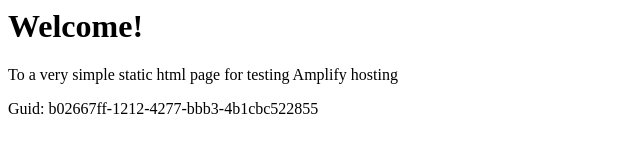
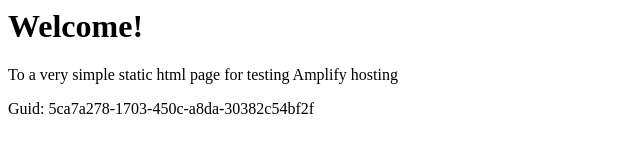
Before and after one commit to aws-aemilia-yul/Github-PR-Commit-Integration-Test-DoNotTouch-GitHubWebhookPushCanaryTest-v1-prod-ca-central-1, a website: page src/index.html in a window 1280 px wide. Shown: the full height of the page, 0-640 px from the left. Drawn offline with Linux system fonts and the light colour scheme.

Commit message:
commit from integ tests

```diff
--- a/src/index.html
+++ b/src/index.html
@@ -12,6 +12,6 @@
 <body>
     <h1>Welcome!</h1>
     <p>To a very simple static html page for testing Amplify hosting</p>
-    <p>Guid: b02667ff-1212-4277-bbb3-4b1cbc522855</p></body>
+    <p>Guid: 5ca7a278-1703-450c-a8da-30382c54bf2f</p></body>
 
 </html>
```
